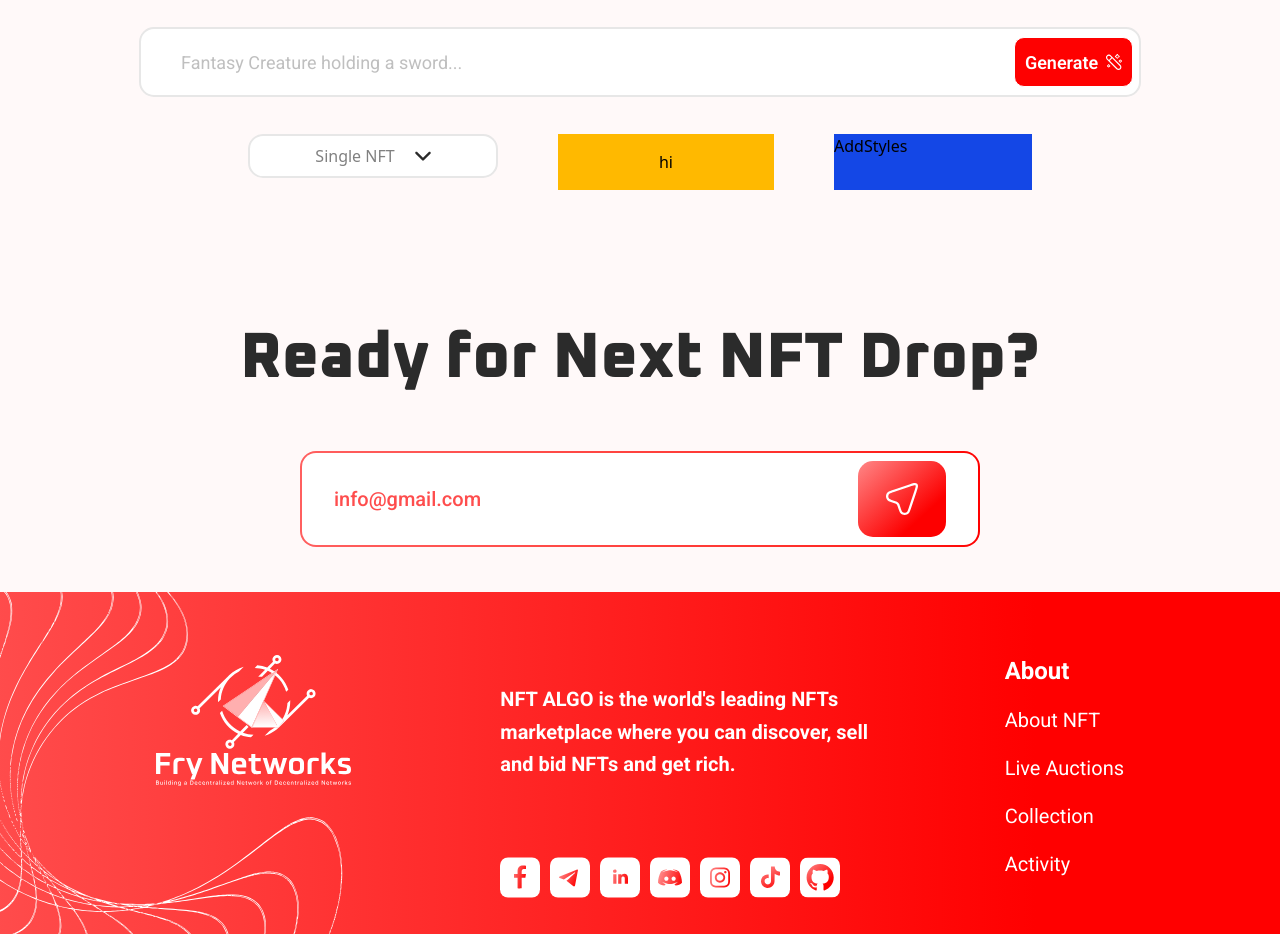
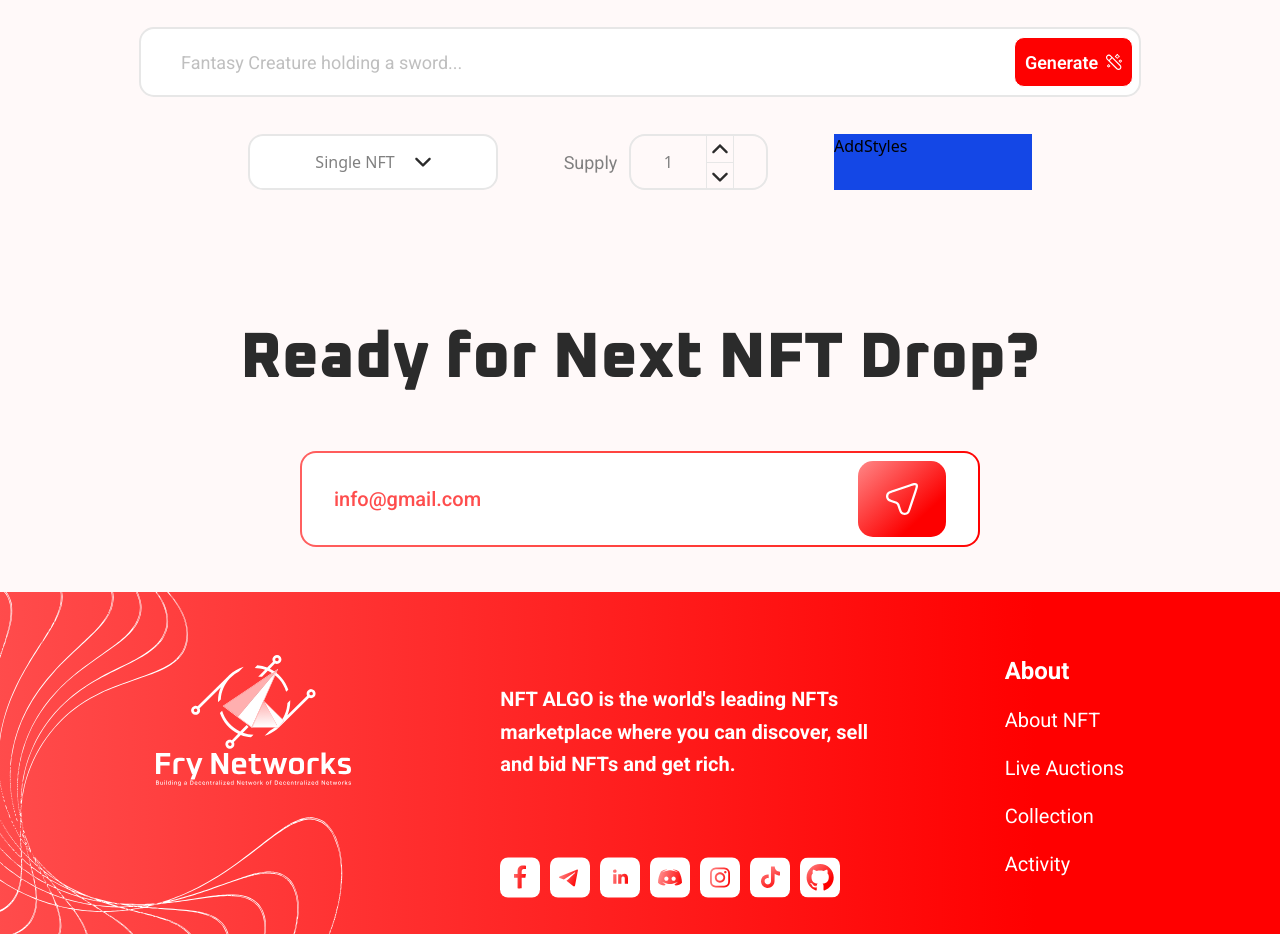
Before and after one commit to muznahrehman21/NFT, a React (Vite) app: page /second in a window 1280 px wide. Shown: the part 920-1854 px from the top of the page. Built offline with nearby package versions, Linux system fonts and the light colour scheme.

Commit message:
minor changes

```diff
--- a/src/components/Dropdown.jsx
+++ b/src/components/Dropdown.jsx
@@ -12,7 +12,7 @@ export default function Dropdown({ selected, setSelected }) {
     <div className="relative w-[250px] h-14">
       <button
         onClick={() => setIsOpen(!isOpen)}
-        className="flex justify-center items-center gap-3 bg-white px-8 py-2 border-[#E7E7E7] border-[2.8px] rounded-[15px] w-full text-[#808080] text-[16px]"
+        className="flex justify-center items-center gap-3 bg-white px-8 py-2 border-[#E7E7E7] border-[2.8px] rounded-[15px] w-full h-full text-[#808080] text-[16px]"
       >
         {selected}
 
--- a/src/components/InputMaster.jsx
+++ b/src/components/InputMaster.jsx
@@ -7,6 +7,7 @@ import AddStyles from "./AddStyles";
 
 function InputMaster() {
   const [selected, setSelected] = useState("Single NFT");
+  const [counter, setCounter] = useState("1");
   return (
     <div className="flex flex-col justify-center items-center">
       <div className="z-10 absolute flex w-[1002px] h-[70px]">
@@ -31,7 +32,7 @@ function InputMaster() {
       </div>
       <div className="flex justify-between gap-15 mt-50">
         <Dropdown selected={selected} setSelected={setSelected} />
-        <Supply />
+        <Supply counter={counter} setCounter={setCounter} />
         <AddStyles />
       </div>
     </div>
--- a/src/components/Supply.jsx
+++ b/src/components/Supply.jsx
@@ -1,9 +1,41 @@
 import React from "react";
 
-function Supply() {
+function Supply({ counter, setCounter }) {
+  const handleIncrement = () => {
+    setCounter((prev) => (parseInt(prev) + 1).toString());
+  };
+  const handleDecrement = () => {
+    setCounter((prev) => {
+      const newValue = parseInt(prev) - 1;
+      return newValue > 0 ? newValue.toString() : "1";
+    });
+  };
   return (
-    <div className="flex justify-center items-center bg-amber-400 w-[216px] h-14">
-      <div> hi</div>
+    <div className="flex justify-center items-center gap-3 w-[216px] h-14">
+      <p className="font-roboto font-normal text-[#808080] text-[18px]">
+        Supply
+      </p>
+      <div className="flex justify-around items-center p-4 border-[#E7E7E7] border-[2.8px] rounded-2xl w-[139px] h-full text-[#808080]">
+        {counter}
+        <div className="flex flex-col">
+          <button
+            onClick={() => {
+              handleIncrement();
+            }}
+            className="flex justify-center items-center hover:bg-gray-200 border-[#E7E7E7] border-t-[0.5px] border-r border-b-0 border-l w-7 h-7"
+          >
+            <img src="/arrowup.svg" alt="arrow" />
+          </button>
+          <button
+            onClick={() => {
+              handleDecrement();
+            }}
+            className="flex justify-center items-center hover:bg-gray-200 border-[#E7E7E7] border-t-[0.5px] border-r border-b-0 border-l w-7 h-7"
+          >
+            <img src="/arrowdown.svg" alt="arrow" />
+          </button>
+        </div>
+      </div>
     </div>
   );
 }
```
